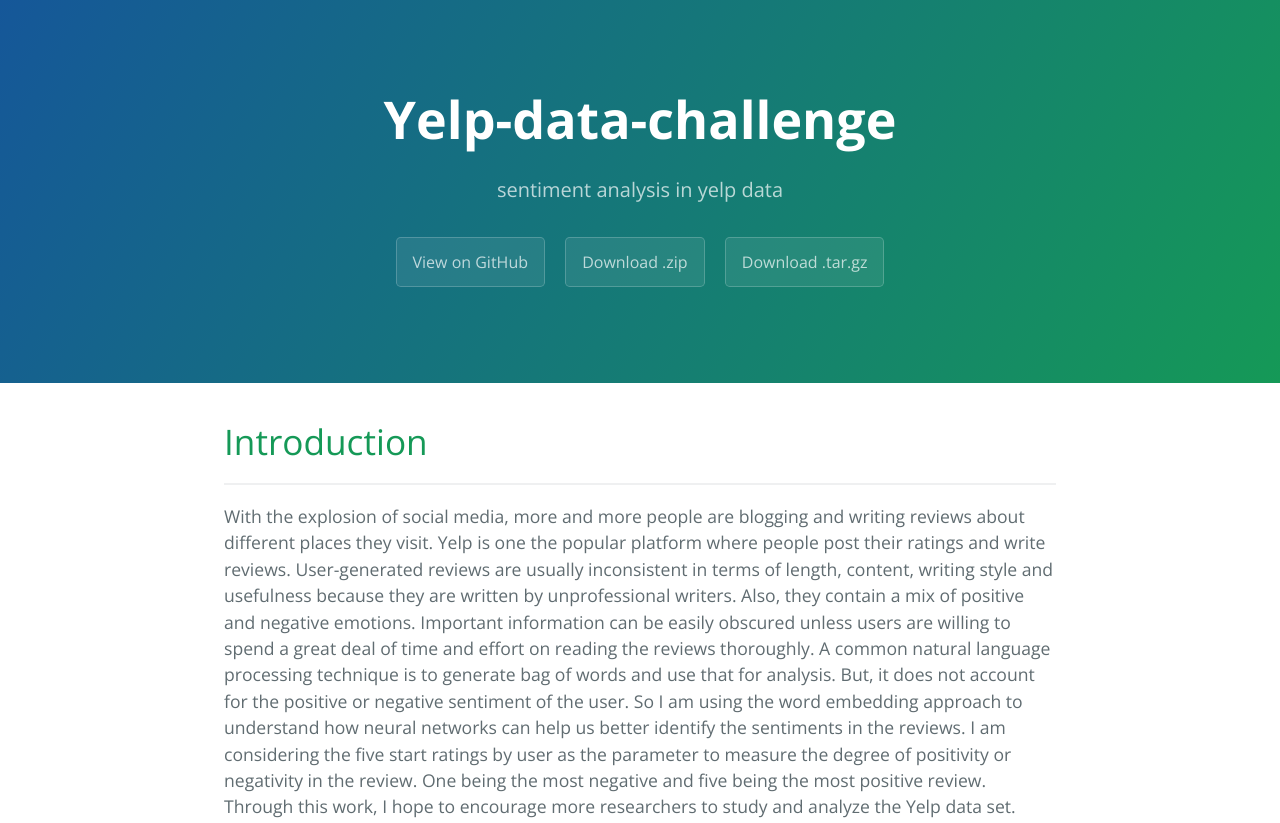
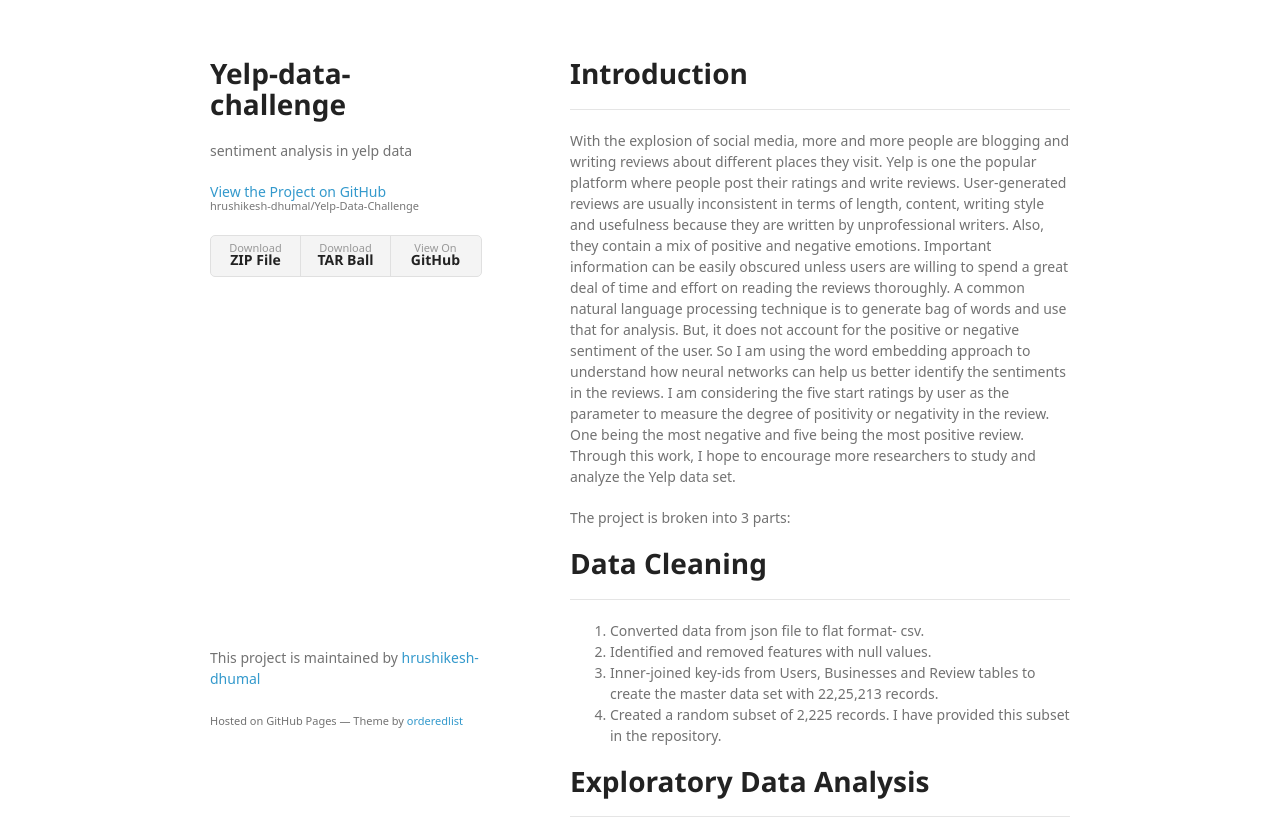
Before and after one commit to hrushikesh-dhumal/Yelp-Data-Challenge, a plain HTML site: page index.html in a window 1280 px wide. Shown: the top 823 px of the page. Drawn offline with nearby package versions, Linux system fonts and the light colour scheme; a web font is replaced by a local one.

Commit message:
Create gh-pages branch via GitHub

```diff
--- a/index.html
+++ b/index.html
@@ -1,25 +1,34 @@
-<!DOCTYPE html>
-<html lang="en-us">
+<!doctype html>
+<html>
   <head>
-    <meta charset="UTF-8">
+    <meta charset="utf-8">
+    <meta http-equiv="X-UA-Compatible" content="chrome=1">
     <title>Yelp-data-challenge by hrushikesh-dhumal</title>
-    <meta name="viewport" content="width=device-width, initial-scale=1">
-    <link rel="stylesheet" type="text/css" href="stylesheets/normalize.css" media="screen">
-    <link href='https://fonts.googleapis.com/css?family=Open+Sans:400,700' rel='stylesheet' type='text/css'>
-    <link rel="stylesheet" type="text/css" href="stylesheets/stylesheet.css" media="screen">
-    <link rel="stylesheet" type="text/css" href="stylesheets/github-light.css" media="screen">
+
+    <link rel="stylesheet" href="stylesheets/styles.css">
+    <link rel="stylesheet" href="stylesheets/github-light.css">
+    <meta name="viewport" content="width=device-width">
+    <!--[if lt IE 9]>
+    <script src="//html5shiv.googlecode.com/svn/trunk/html5.js"></script>
+    <![endif]-->
   </head>
   <body>
-    <section class="page-header">
-      <h1 class="project-name">Yelp-data-challenge</h1>
-      <h2 class="project-tagline">sentiment analysis in yelp data</h2>
-      <a href="https://github.com/hrushikesh-dhumal/Yelp-Data-Challenge" class="btn">View on GitHub</a>
-      <a href="https://github.com/hrushikesh-dhumal/Yelp-Data-Challenge/zipball/master" class="btn">Download .zip</a>
-      <a href="https://github.com/hrushikesh-dhumal/Yelp-Data-Challenge/tarball/master" class="btn">Download .tar.gz</a>
-    </section>
+    <div class="wrapper">
+      <header>
+        <h1>Yelp-data-challenge</h1>
+        <p>sentiment analysis in yelp data</p>
 
-    <section class="main-content">
-      <h1>
+        <p class="view"><a href="https://github.com/hrushikesh-dhumal/Yelp-Data-Challenge">View the Project on GitHub <small>hrushikesh-dhumal/Yelp-Data-Challenge</small></a></p>
+
+
+        <ul>
+          <li><a href="https://github.com/hrushikesh-dhumal/Yelp-Data-Challenge/zipball/master">Download <strong>ZIP File</strong></a></li>
+          <li><a href="https://github.com/hrushikesh-dhumal/Yelp-Data-Challenge/tarball/master">Download <strong>TAR Ball</strong></a></li>
+          <li><a href="https://github.com/hrushikesh-dhumal/Yelp-Data-Challenge">View On <strong>GitHub</strong></a></li>
+        </ul>
+      </header>
+      <section>
+        <h1>
 <a id="introduction" class="anchor" href="#introduction" aria-hidden="true"><span aria-hidden="true" class="octicon octicon-link"></span></a>Introduction</h1>
 
 <hr>
@@ -88,14 +97,14 @@ The 1-star Yelp reviews use very little positive language, for eg: “Horrible
 
 <hr>
 
-      <footer class="site-footer">
-        <span class="site-footer-owner"><a href="https://github.com/hrushikesh-dhumal/Yelp-Data-Challenge">Yelp-data-challenge</a> is maintained by <a href="https://github.com/hrushikesh-dhumal">hrushikesh-dhumal</a>.</span>
-
-        <span class="site-footer-credits">This page was generated by <a href="https://pages.github.com">GitHub Pages</a> using the <a href="https://github.com/jasonlong/cayman-theme">Cayman theme</a> by <a href="https://twitter.com/jasonlong">Jason Long</a>.</span>
+<p>Will be adding to this section soon.</p>
+      </section>
+      <footer>
+        <p>This project is maintained by <a href="https://github.com/hrushikesh-dhumal">hrushikesh-dhumal</a></p>
+        <p><small>Hosted on GitHub Pages &mdash; Theme by <a href="https://github.com/orderedlist">orderedlist</a></small></p>
       </footer>
-
-    </section>
-
+    </div>
+    <script src="javascripts/scale.fix.js"></script>
 
   </body>
 </html>
```
Also changed, not shown: params.json (+1 -1 lines).
